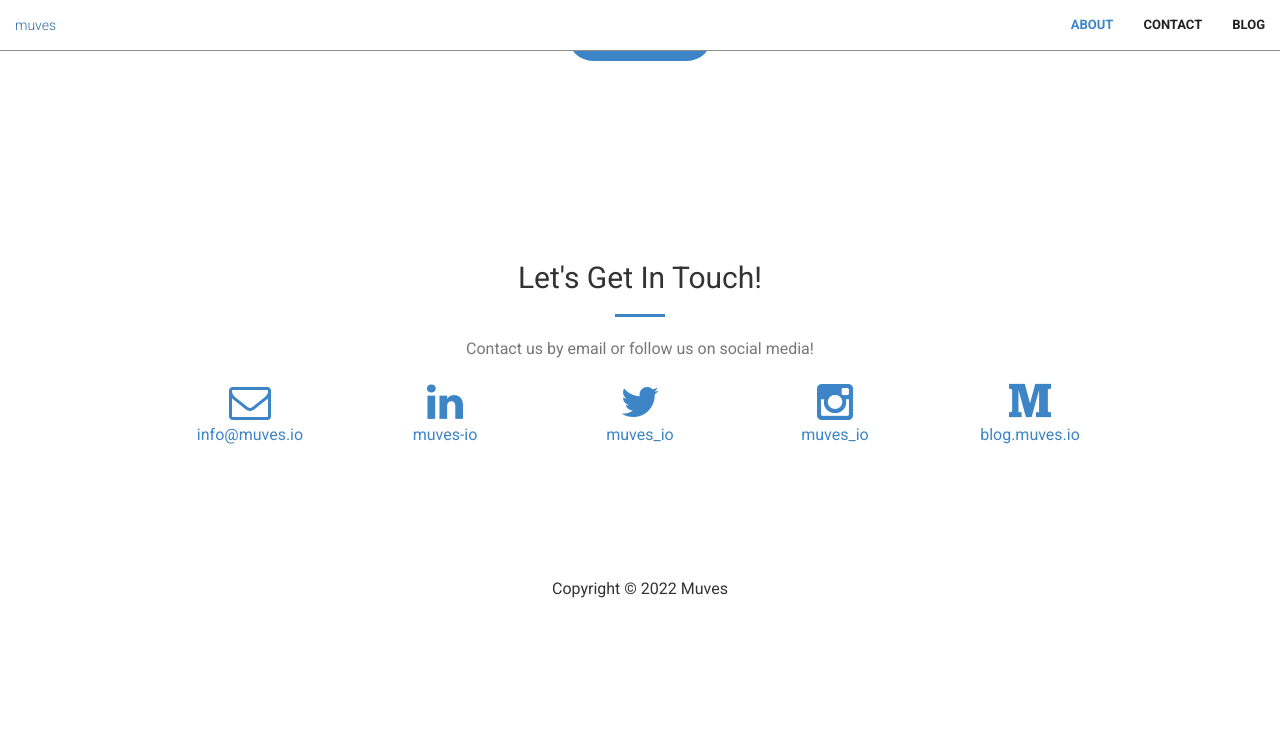
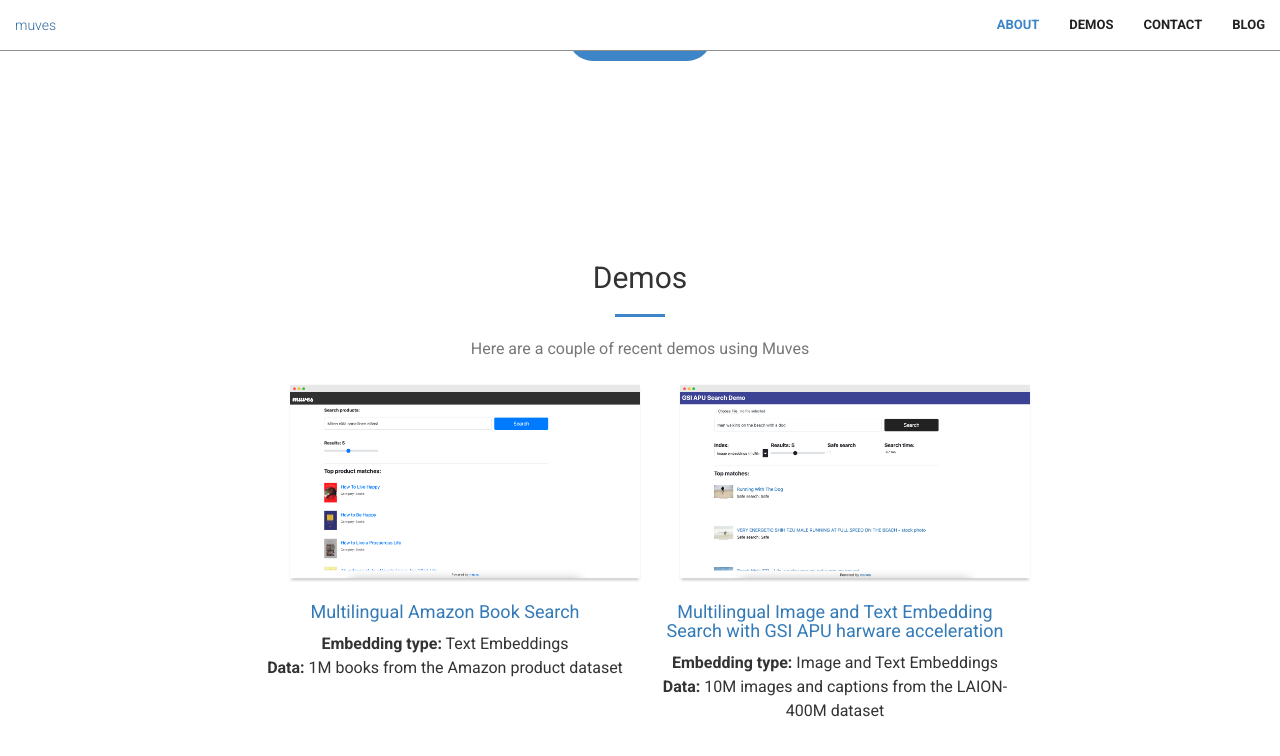
Before and after one commit to muvesio/muves.io, a Jekyll site: the page built from index.html, in a window 1280 px wide and 900 px high, scrolled down 1521 px. Shown: the top 756 px of the window. Built offline with Jekyll 4.4.1, drawn with Linux system fonts in a browser that asks for light colours; before the commit the page ends 2152 px from its top, so only the background shows below that.

Commit message:
added demos

```diff
--- /dev/null
+++ b/_includes/demos.html
@@ -0,0 +1,27 @@
+<section id="demos">
+    <div class="container">
+        <div class="row">
+            <div class="col-lg-12 text-center">
+                <h2 class="section-heading">Demos</h2>
+                <hr class="primary">
+                <p class="text-muted">Here are a couple of recent demos using Muves</p>
+            </div>
+        </div>
+    </div>
+    <div class="container">
+        <div class="row">
+            <div class="col-lg-4 col-lg-offset-2 text-center">
+                <p><a href="http://demo.muves.io"><img src="img/muves_demo.png" align="middle" width="400"></a></p>
+                <h4><a href="http://demo.muves.io">Multilingual Amazon Book Search</a></h4>
+                    <p><b>Embedding type:</b> Text Embeddings <br />
+                        <b>Data:</b> 1M books from the Amazon product dataset</p>
+            </div>
+            <div class="col-lg-4 text-center" >
+                <p><a href="http://os-demo.gsitechnology.com:8080" ><img src="img/gsi_demo.png" align="middle" width="400"></a></p>
+                <h4><a href="http://os-demo.gsitechnology.com:8080" >Multilingual Image and Text Embedding Search with GSI APU harware acceleration</a></h4>
+                    <p><b>Embedding type:</b> Image and Text Embeddings <br />
+                        <b>Data:</b> 10M images and captions from the LAION-400M dataset</p>
+            </div>
+    </div>
+</div>
+</section>
--- a/_includes/nav.html
+++ b/_includes/nav.html
@@ -17,7 +17,9 @@
                 <li>
                     <a class="page-scroll" href="#about">About</a>
                 </li>
-
+                <li>
+                    <a class="page-scroll" href="#demos">Demos</a>
+                </li>
                 <li>
                     <a class="page-scroll" href="#contact">Contact</a>
                 </li>
--- a/_layouts/front.html
+++ b/_layouts/front.html
@@ -7,6 +7,7 @@
   {% include nav.html %}
   {% include header.html %}
   {% include about.html %}
+  {% include demos.html %}
   {% include contact.html %}
   {% include footer.html %}
   {% include scripts.html %}
```
Also changed, not shown: img/gsi_demo.png (added), img/muves_demo.png (added), 4 other files.
